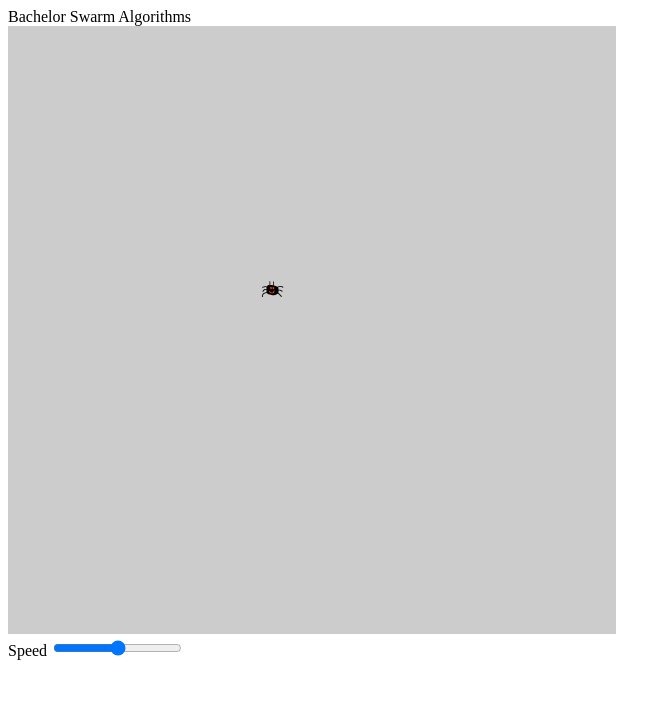
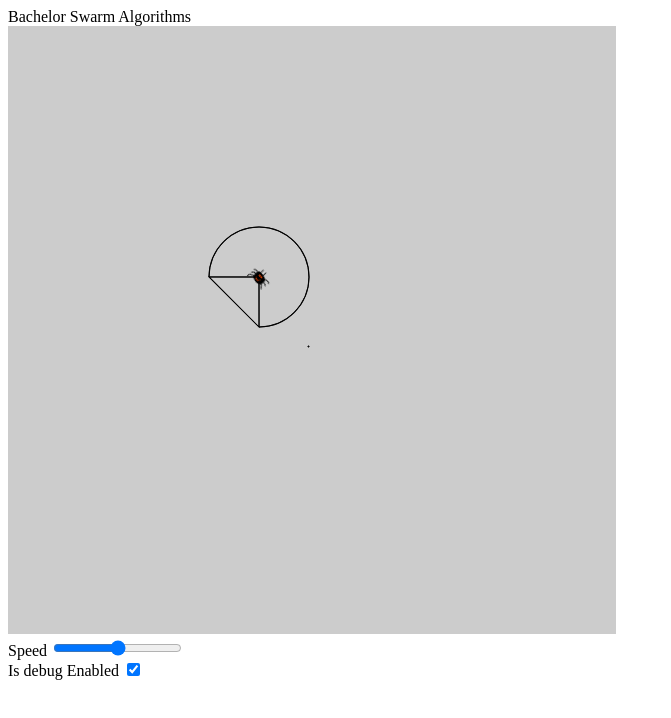
Before and after one commit to TheElk205/BachelorSwarmAlgorithms, a website built with Parcel: page src/index.html in a window 1280 px wide. Shown: the whole page, without its empty margins (0-671 px from the left). Built offline with nearby package versions, Linux system fonts and the light colour scheme.

Commit message:
Basics are deon, rotation, perception, not leaving space. Need to implement basic flocking now, auto assigning of sliders

```diff
--- a/src/index.html
+++ b/src/index.html
@@ -12,7 +12,8 @@
         <label for="speedSelector">Speed</label>
         <input type="range" min="0" max="100" value="50" class="slider" id="speedSelector">
     </div>
-
+    <label for="isDebugEnabled">Is debug Enabled</label>
+    <input type="checkbox" id="isDebugEnabled">
     <script src="js/main.js"></script>
 </body>
 </html>
--- /dev/null
+++ b/src/js/MathHelpers.js
@@ -0,0 +1,8 @@
+export class MathUtils {
+    static deg2rad = (degrees) => {
+        return degrees * (3.14/ 180)
+    }
+    static getPointOnArc(cx,cy,radius,angle_rad){
+        return [cx+Math.cos(angle_rad)*radius,cy+Math.sin(angle_rad)*radius];
+    }
+}
--- a/src/js/TestAgent.js
+++ b/src/js/TestAgent.js
@@ -1,13 +1,23 @@
+import {MathUtils} from "./MathHelpers";
+
 export const TestAgent = (gameContext, gameCanvas) => {
   console.log("Creating Test Agent")
 
   const maxSpeed = 0.1
 
+  const angleOffset = -90
+
   const state = {
     isLoaded: false,
     size: [25, 25],
     position: [1, 1],
-    currentSpeed: 0.5
+    currentSpeed: 0.5,
+    rotation: 45, //degree
+    perception: {
+      radius: 50,
+      startAngle: -135,
+      endAngle: 135
+    }
   }
 
   let agent = new Image()
@@ -18,6 +28,7 @@ export const TestAgent = (gameContext, gameCanvas) => {
   }
   agent.src = './img/Agent/Agent.png'
 
+  console.log("Angle in radiants: ", MathUtils.deg2rad(state.perception.startAngle))
   const move = (xOffset, zOffset) => {
     state.position[0] += xOffset
     state.position[1] += zOffset
@@ -25,6 +36,83 @@ export const TestAgent = (gameContext, gameCanvas) => {
     // Reset when moving out of the canvas
     state.position[0] = state.position[0] % gameCanvas.width
     state.position[1] = state.position[1] % gameCanvas.height
+  }
+
+  const calculatePerception = (perception) =>
+  {
+    const position = [
+        0,
+        0
+    ]
+
+    gameContext.beginPath();
+    gameContext.arc(
+        position[0],
+        position[1],
+        perception.radius,
+        MathUtils.deg2rad(angleOffset + perception.startAngle),
+        MathUtils.deg2rad(angleOffset + perception.endAngle)
+    );
+    gameContext.moveTo(
+        position[0],
+        position[1]
+    )
+    const arcStartPoint = MathUtils.getPointOnArc(
+        position[0],
+        position[1],
+        state.perception.radius,
+        MathUtils.deg2rad(angleOffset + perception.startAngle)
+    )
+    gameContext.lineTo(
+        arcStartPoint[0],
+        arcStartPoint[1]
+    )
+    const arcEndPoint = MathUtils.getPointOnArc(
+        position[0],
+        position[1],
+        state.perception.radius,
+        MathUtils.deg2rad(angleOffset + perception.endAngle)
+    )
+    gameContext.lineTo(
+        arcEndPoint[0],
+        arcEndPoint[1]
+    )
+    gameContext.lineTo(
+        position[0],
+        position[1],
+    )
+    gameContext.closePath()
+  }
+
+  const drawPerception = (perception) =>
+  {
+    calculatePerception(state.perception)
+    gameContext.stroke();
+  }
+
+  const localTransformation = (functionBody) =>
+  {
+    gameContext.save()
+
+    gameContext.translate(
+        state.position[0],
+        state.position[1]
+    )
+
+    gameContext.rotate(MathUtils.deg2rad(state.rotation))
+
+    functionBody()
+
+    gameContext.restore()
+  }
+
+  const isPointInPerception = (perception, x, y) =>
+  {
+    calculatePerception(perception)
+    if (gameContext.isPointInPath(x, y))
+    {
+      console.log("Yes it is")
+    }
   }
 
   return {
@@ -37,17 +125,30 @@ export const TestAgent = (gameContext, gameCanvas) => {
       const speed = maxSpeed * state.currentSpeed
       move(deltaTime * speed, deltaTime * speed)
     },
+    drawDebug: () => {
+      if (!state.isLoaded)
+      {
+        return
+      }
+
+      localTransformation(() => {
+        drawPerception(state.perception)
+        isPointInPerception(state.perception, 300, 320)
+      })
+    },
     draw: () => {
       if (!state.isLoaded)
       {
         return
       }
-      gameContext.drawImage(agent,
-        state.position[0],
-        state.position[1],
-        state.size[0],
-        state.size[1],
+      localTransformation(() => {
+        gameContext.drawImage(agent,
+            -state.size[0] / 2,
+            -state.size[1] / 2,
+            state.size[0],
+            state.size[1],
         )
+      })
     }
   }
 }
--- a/src/js/main.js
+++ b/src/js/main.js
@@ -4,6 +4,7 @@ const cvs = document.getElementById('canvas')
 const ctx = cvs.getContext('2d')
 
 let agent =  TestAgent(ctx, cvs);
+let debugEnabled = true;
 
 // Get controls
 const speedSlider = document.getElementById('speedSelector')
@@ -11,7 +12,11 @@ speedSlider.oninput = (input) => {
   console.log(input.target.value)
   agent.setSpeed(input.target.value)
 }
-
+const isDebugEnabledToggle = document.getElementById('isDebugEnabled')
+isDebugEnabledToggle.checked = debugEnabled
+isDebugEnabledToggle.onchange = () => {
+  debugEnabled = !debugEnabled
+}
 let fps = 30;
 
 // ctx.fillStyle = 'red'
@@ -24,7 +29,15 @@ const drawEverything = () =>
 {
   ctx.clearRect(0, 0, cvs.width, cvs.height);
   agent.update(performance.now() - lastFrame)
+  if (debugEnabled)
+  {
+    agent.drawDebug()
+  }
   agent.draw()
+
+  // Testing
+  ctx.rect(300, 320, 1, 1);
+  ctx.stroke()
   lastFrame = performance.now()
 }
 
```
Also changed, not shown: README.md (added).
